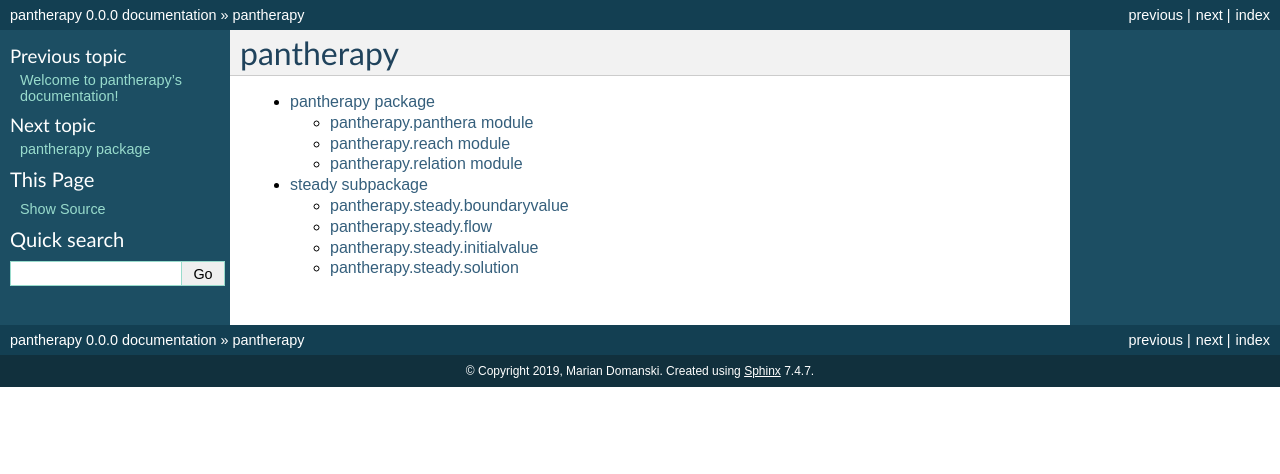
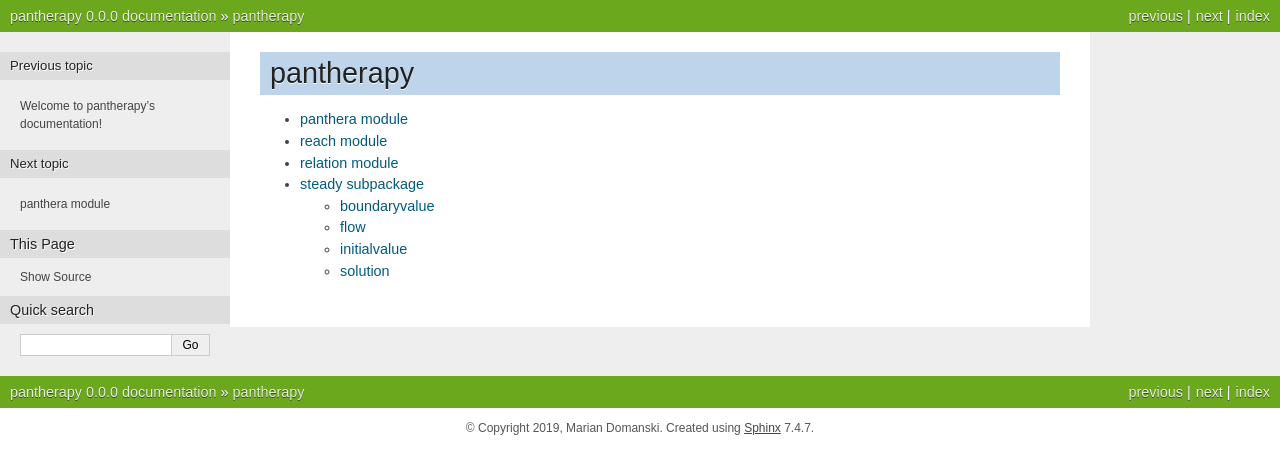
Before and after one commit to mmdski/panthera-undue, a Sphinx documentation site: the page built from docs/modules.rst, in a window 1280 px wide. Shown: the top 474 px of the page. Built offline with Sphinx 7.4.7, drawn with Linux system fonts in a browser that asks for light colours.

Commit message:
refactor docs

```diff
--- a/docs/conf.py
+++ b/docs/conf.py
@@ -47,9 +47,9 @@ exclude_patterns = ['_build', 'Thumbs.db', '.DS_Store']
 # The theme to use for HTML and HTML Help pages.  See the documentation for
 # a list of builtin themes.
 #
-html_theme = 'classic'
+html_theme = 'nature'
 
 # Add any paths that contain custom static files (such as style sheets) here,
 # relative to this directory. They are copied after the builtin static files,
 # so a file named "default.css" will overwrite the builtin "default.css".
-html_static_path = ['_static']
+# html_static_path = ['_static']
--- a/docs/index.rst
+++ b/docs/index.rst
@@ -12,7 +12,7 @@ Welcome to pantherapy's documentation!
 
    modules
 
-Indices and tables
+Indices
 ==================
 
 * :ref:`genindex`
--- a/docs/modules.rst
+++ b/docs/modules.rst
@@ -1,8 +1,10 @@
 pantherapy
-==============
+==========
 
 .. toctree::
    :maxdepth: 4
 
-   pantherapy
+   panthera
+   reach
+   relation
    steady
--- /dev/null
+++ b/docs/panthera.rst
@@ -0,0 +1,6 @@
+panthera module
+===============
+.. automodule:: pantherapy.panthera
+    :members:
+    :undoc-members:
+    :show-inheritance:
--- a/docs/pantherapy.rst
+++ /dev/null
@@ -1,23 +0,0 @@
-pantherapy package
-==================
-
-pantherapy.panthera module
---------------------------
-
-.. automodule:: pantherapy.panthera
-    :members:
-    :undoc-members:
-    :show-inheritance:
-
-pantherapy.reach module
------------------------
-.. automodule:: pantherapy.reach
-    :members:
-    :undoc-members:
-    :show-inheritance:
-
-pantherapy.relation module
---------------------------
-.. automodule:: pantherapy.relation
-    :members:
-    :show-inheritance:
--- /dev/null
+++ b/docs/reach.rst
@@ -0,0 +1,6 @@
+reach module
+============
+.. automodule:: pantherapy.reach
+    :members:
+    :undoc-members:
+    :show-inheritance:
--- /dev/null
+++ b/docs/relation.rst
@@ -0,0 +1,6 @@
+relation module
+===============
+.. automodule:: pantherapy.relation
+    :members:
+    :undoc-members:
+    :show-inheritance:
--- a/docs/steady.rst
+++ b/docs/steady.rst
@@ -1,26 +1,30 @@
 steady subpackage
 =================
 
-pantherapy.steady.boundaryvalue
+boundaryvalue
 -------------------------------
 .. automodule:: pantherapy.steady.boundaryvalue
     :members:
+    :undoc-members:
     :show-inheritance:
 
-pantherapy.steady.flow
+flow
 ----------------------
 .. automodule:: pantherapy.steady.flow
     :members:
+    :undoc-members:
     :show-inheritance:
 
-pantherapy.steady.initialvalue
+initialvalue
 ------------------------------
 .. automodule:: pantherapy.steady.initialvalue
     :members:
+    :undoc-members:
     :show-inheritance:
 
-pantherapy.steady.solution
+solution
 --------------------------
 .. automodule:: pantherapy.steady.solution
     :members:
+    :undoc-members:
     :show-inheritance:
```
Also changed, not shown: 1 other file.
